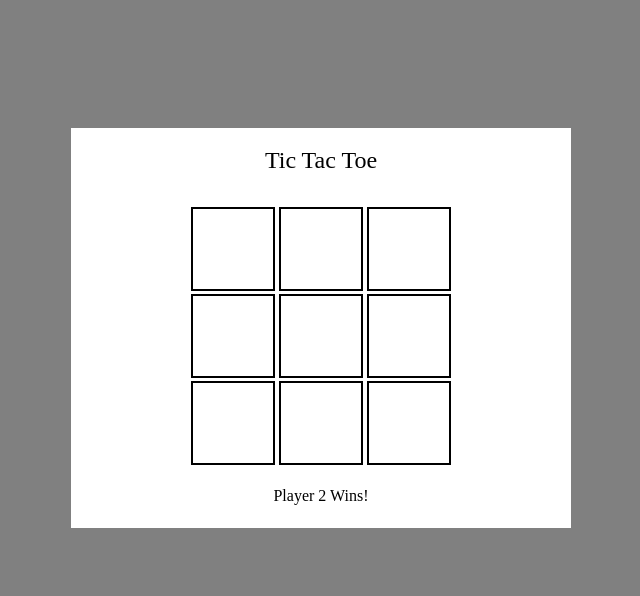
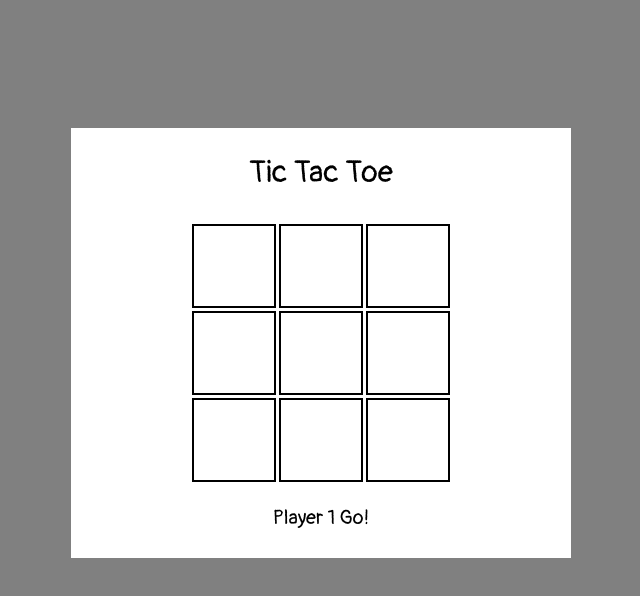
Before and after one commit to maryfranks/tic-tac-toe, a plain HTML site: page index.html in a window 1280 px wide. Shown: the whole page, without its empty margins (313-953 px from the left). Drawn offline with Linux system fonts and the light colour scheme.

Commit message:
update game board fonts

```diff
--- a/css/main.css
+++ b/css/main.css
@@ -1,18 +1,19 @@
 html {
   background-color: grey;
+  font-family: 'Pangolin', cursive;
 }
 
 h1 {
-  font-size: 18pt;
+  font-size: 23pt;
   margin: 10px;
   text-align: center;
   padding-bottom: 25px;
-  padding-top: 10px;
+  padding-top: 20px;
 }
 
 .board {
   width: 500px;
-  height: 400px;
+  height: 430px;
   display: inline-block;
   margin: 10% 30%;
   text-align: center;
@@ -33,17 +34,26 @@ h1 {
 }
 
 .winner {
-  margin-top: 20px;
+  margin-top: 23px;
 }
 
 .winner p {
-  padding-bottom: 20px;
+  padding-bottom: 30px;
+  font-size: 15pt;
 }
 
 #player-one {
+  /*display: none;*/
+}
+
+#player-two {
   display: none;
 }
 
-#player-two {
-  /*display: none;*/
+#one-wins {
+  display: none;
 }
+
+#two-wins {
+  display: none;
+}
--- a/index.html
+++ b/index.html
@@ -5,6 +5,7 @@
     <title>Tic Tac Toe</title>
     <link rel="stylesheet" href="css/reset.css">
     <link rel="stylesheet" href="css/main.css">
+    <link href="https://fonts.googleapis.com/css?family=Pangolin" rel="stylesheet">
   </head>
   <body>
     <div class="board">
@@ -45,8 +46,10 @@
         </div>
       </div>
       <div class="winner">
-        <p id="player-one">Player 1 Wins!</p>
-        <p id="player-two">Player 2 Wins!</p>
+        <p id="player-one">Player 1 Go!</p>
+        <p id="player-two">Player 2 Go!</p>
+        <p id="one-wins">Player 1 Wins!</p>
+        <p id="two-wins">Player 2 Wins!</p>
       </div>
     </div>
     <script src="js/main.js"></script>
```
